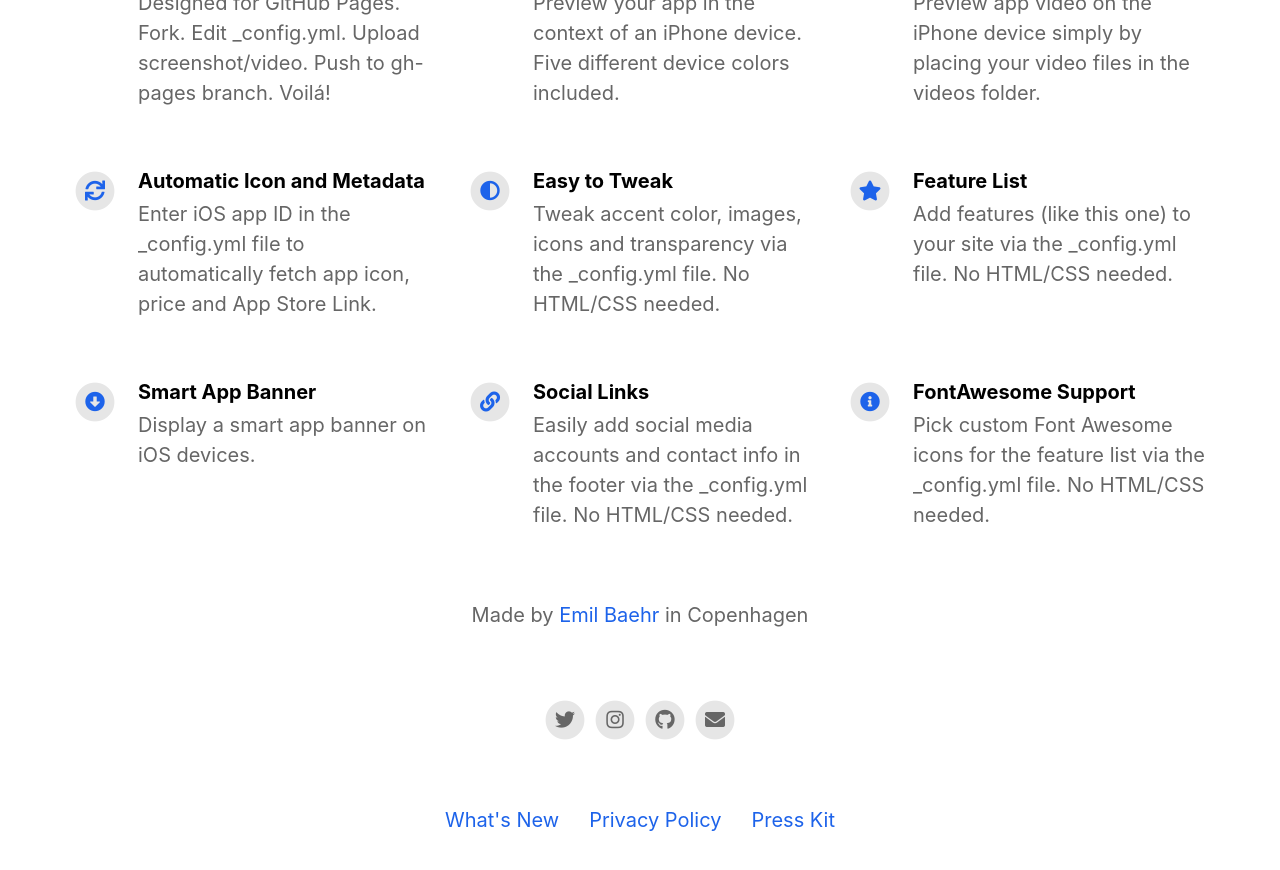
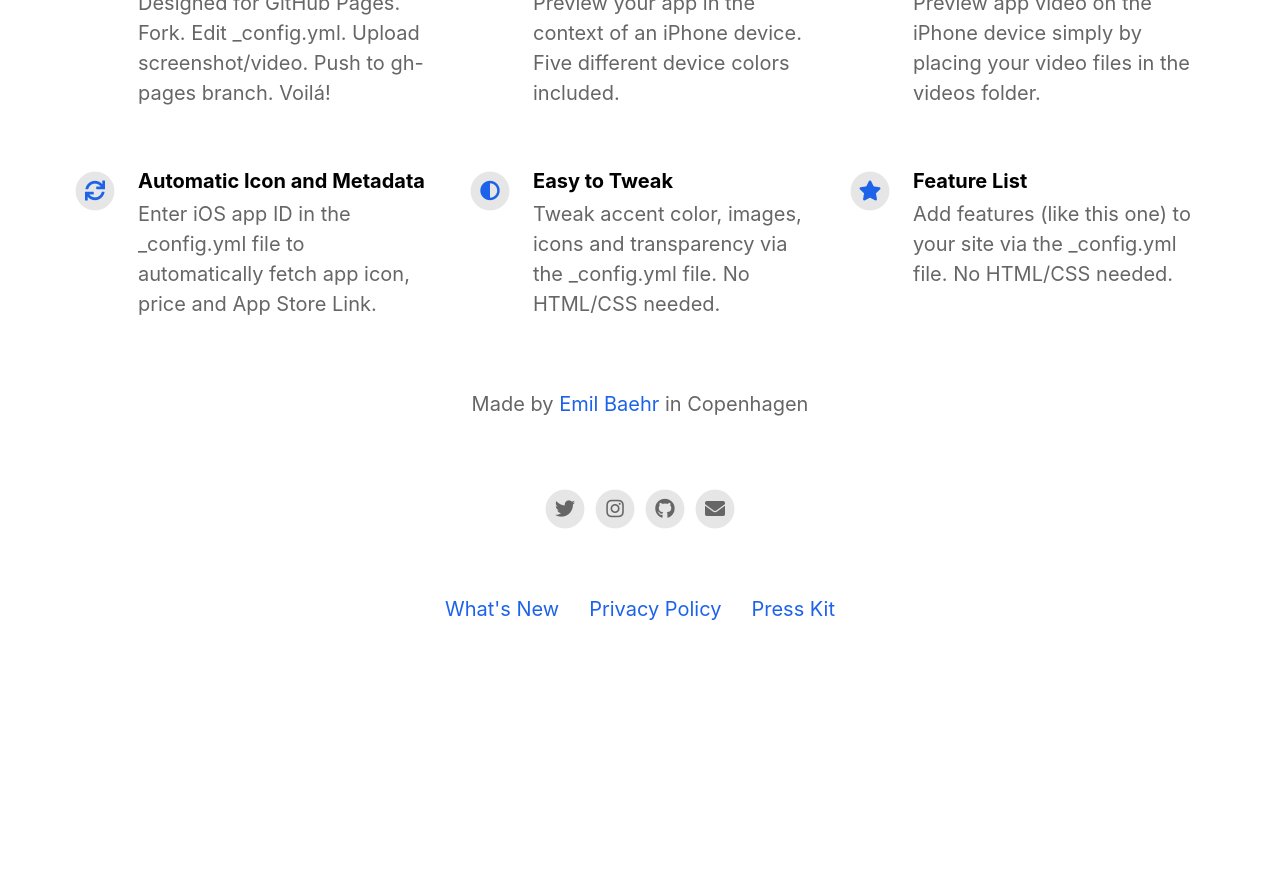
Before and after one commit to continoo-old/continoo-landing, a Jekyll site: the page built from index.html, in a window 1280 px wide and 900 px high, scrolled down 1124 px. Shown: the top 870 px of the window. Built offline with Jekyll 4.4.1, drawn with Linux system fonts in a browser that asks for light colours; nearby versions of some CDN libraries; after the commit the page ends 1813 px from its top, so only the background shows below that; some of the changed text lies outside the part shown.

Commit message:
change 0

```diff
--- a/_config.yml
+++ b/_config.yml
@@ -13,7 +13,7 @@ presskit_download_link                    : https://emilbaehr.com
 app_icon                                  : # assets/appicon.png                      # Automatically populates if not set and if iOS app ID is set.  Otherwise enter path to icon file manually.
 app_name                                  :                                           # Automatically populates if not set and if iOS app ID is set.  Otherwise enter manually.
 app_price                                 :                                           # Automatically populates if not set and if iOS app ID is set.  Otherwise enter manually.
-app_description                           : Write a short tagline for your app.
+app_description                           : Enabling continuous parkinson's monitoring.
 
 enable_smart_app_banner                   : true                                      # Set to true to show a smart app banner at top of page on mobile devices.
 
@@ -59,17 +59,17 @@ features                                  :
     description                           : Add features (like this one) to your site via the _config.yml file. No HTML/CSS needed.
     fontawesome_icon_name                 : star
 
-  - title                                 : Smart App Banner
-    description                           : Display a smart app banner on iOS devices.
-    fontawesome_icon_name                 : arrow-alt-circle-down
+  # - title                                 : Smart App Banner
+  #   description                           : Display a smart app banner on iOS devices.
+  #   fontawesome_icon_name                 : arrow-alt-circle-down
 
-  - title                                 : Social Links
-    description                           : Easily add social media accounts and contact info in the footer via the _config.yml file. No HTML/CSS needed.
-    fontawesome_icon_name                 : link
+  # - title                                 : Social Links
+  #   description                           : Easily add social media accounts and contact info in the footer via the _config.yml file. No HTML/CSS needed.
+  #   fontawesome_icon_name                 : link
 
-  - title                                 : FontAwesome Support
-    description                           : Pick custom Font Awesome icons for the feature list via the _config.yml file. No HTML/CSS needed.
-    fontawesome_icon_name                 : info-circle
+  # - title                                 : FontAwesome Support
+  #   description                           : Pick custom Font Awesome icons for the feature list via the _config.yml file. No HTML/CSS needed.
+  #   fontawesome_icon_name                 : info-circle
 
   - title                                 : # New Feature Title
     description                           : # New Feature Description
```
Also changed, not shown: assets/appstore.png, assets/appstore_old.png (added), assets/dev.png (added).
